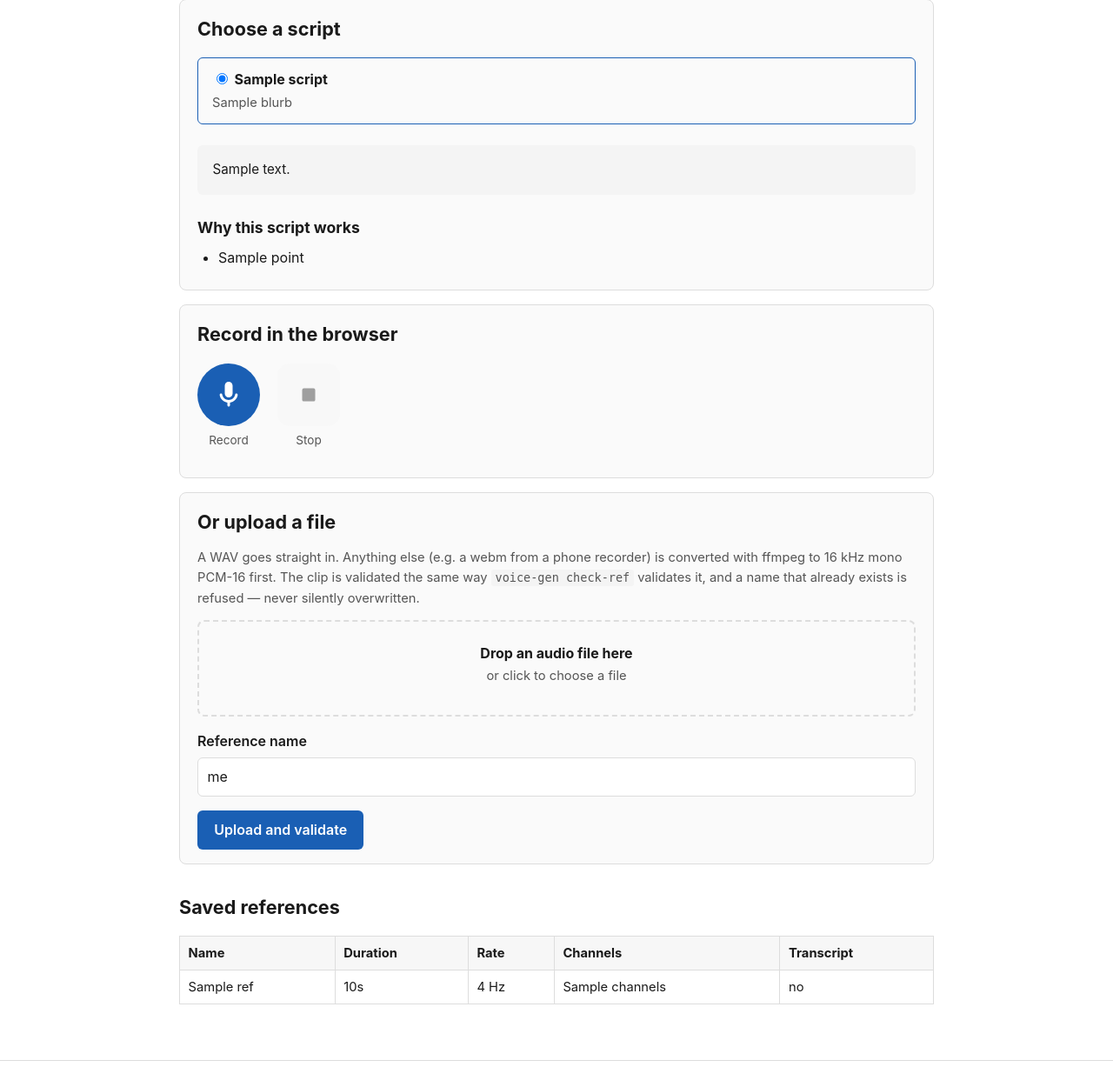
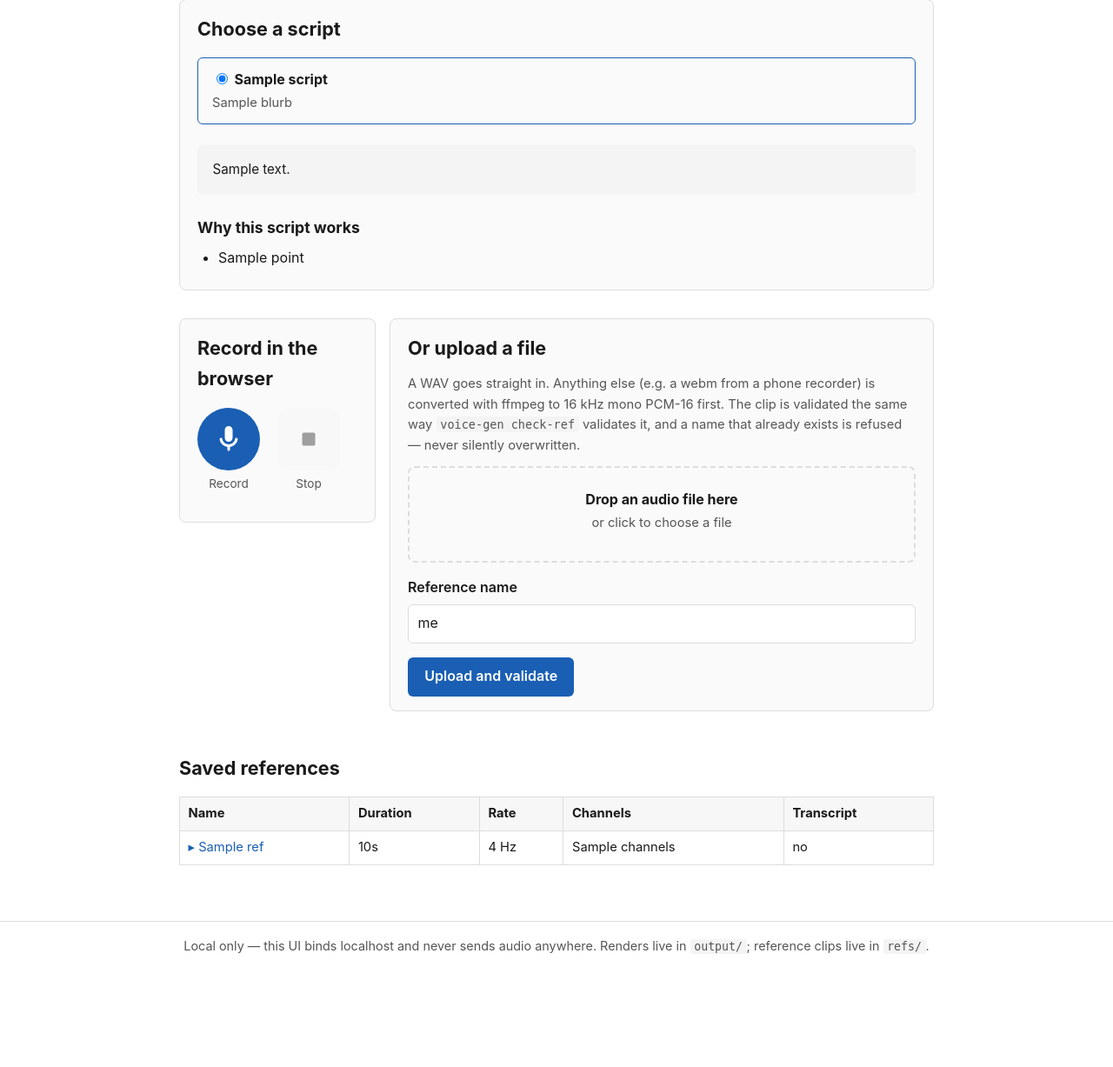
Before and after one commit to enonymous1/voice-generator, a Flask app: template src/voice_generator/web/templates/setup.html in a window 1280 px wide. Shown: the part 406-1633 px from the top of the page at 87% size. After the commit the page ends 1502 px from the top, so only its background shows below. Run offline with Flask 3, Linux system fonts and the light colour scheme; the template is opened without the code that fills it: most values are stand-ins (such as "Sample title", 1, 10 or a date in 2020).

Commit message:
release: v0.5.8 — clickable references + 1:3 setup grid
Saved references are clickable now: clicking a name opens a detail
row under it with an audio player for the clip and its transcript, so
the words can be checked against the audio. Opening one row closes
(and stops) any other. New /refs/<name>.wav|txt route, same
path-traversal guard as the output downloads. Record in the browser
and upload sit side by side now, record 1 part to upload's 3 (record
is just the two buttons; upload gets the room); they stack on narrow
screens.

```diff
--- a/src/voice_generator/__init__.py
+++ b/src/voice_generator/__init__.py
@@ -1,3 +1,3 @@
 """voice-generator — local FOSS voice cloning (Stage 1 of the Digital Twin pipeline)."""
 
-__version__ = "0.5.7"
+__version__ = "0.5.8"
--- a/src/voice_generator/web/app.py
+++ b/src/voice_generator/web/app.py
@@ -91,6 +91,11 @@ class WebConfig:
                 entry["error"] = str(exc)
             txt = self.refs_dir / f"{wav.stem}.txt"
             entry["has_transcript"] = txt.is_file()
+            if txt.is_file():
+                try:
+                    entry["transcript"] = txt.read_text(encoding="utf-8")
+                except OSError:
+                    pass  # transcript unreadable: show the row without it
             refs.append(entry)
         return refs
 
@@ -347,6 +352,17 @@ def create_app(config: WebConfig | None = None) -> Flask:
             abort(404)
         return send_file(target)
 
+    @app.get("/refs/<path:filename>")
+    def ref_file(filename: str):
+        """Serve a reference WAV or transcript from the refs directory only."""
+        if Path(filename).suffix.lower() not in (".wav", ".txt"):
+            abort(404)
+        base = cfg.refs_dir.resolve()
+        target = (base / filename).resolve()
+        if not target.is_relative_to(base) or not target.is_file():
+            abort(404)
+        return send_file(target)
+
     return app
 
 
--- a/src/voice_generator/web/static/style.css
+++ b/src/voice_generator/web/static/style.css
@@ -108,6 +108,39 @@ pre {
 }
 
 pre code { background: none; padding: 0; }
+
+/* Setup page: record (1 part) beside upload (3 parts); stack on
+   narrow screens. */
+.setup-grid {
+  display: grid;
+  grid-template-columns: 1fr 3fr;
+  gap: 1rem;
+  align-items: start;
+}
+
+@media (max-width: 700px) {
+  .setup-grid { grid-template-columns: 1fr; }
+}
+
+/* Saved references: the name is a toggle that opens a detail row
+   with a player and the transcript. */
+.ref-toggle {
+  background: none;
+  border: none;
+  padding: 0;
+  margin: 0;
+  font: inherit;
+  color: var(--accent);
+  cursor: pointer;
+  text-align: left;
+}
+
+.ref-toggle::before { content: "▸ "; }
+.ref-toggle[aria-expanded="true"]::before { content: "▾ "; }
+
+.ref-detail audio { width: 100%; margin: 0.5rem 0; }
+
+.ref-transcript { margin: 0.5rem 0 0; white-space: pre-wrap; }
 
 /* A short explanation under a form label. */
 .field-hint {
--- a/src/voice_generator/web/templates/setup.html
+++ b/src/voice_generator/web/templates/setup.html
@@ -47,6 +47,7 @@ automatically.</p>
   </div>
 </section>
 
+<div class="setup-grid">
 <section class="card" aria-label="Record in the browser">
   <h2>Record in the browser</h2>
   <div id="rec-unsupported" class="callout warn" hidden>
@@ -99,6 +100,7 @@ automatically.</p>
     <input type="submit" value="Upload and validate">
   </form>
 </section>
+</div>
 
 <h2>Saved references</h2>
 {% if refs %}
@@ -108,11 +110,21 @@ automatically.</p>
   <tbody>
     {% for r in refs %}
     <tr>
-      <td>{{ r.name }}</td>
+      <td><button type="button" class="ref-toggle" aria-expanded="false">{{ r.name }}</button></td>
       <td>{% if r.duration_s is defined %}{{ r.duration_s }}s{% else %}—{% endif %}</td>
       <td>{% if r.sample_rate is defined %}{{ r.sample_rate }} Hz{% else %}—{% endif %}</td>
       <td>{% if r.channels is defined %}{{ r.channels }}{% else %}—{% endif %}</td>
       <td>{% if r.has_transcript %}yes{% else %}no{% endif %}</td>
+    </tr>
+    <tr class="ref-detail" hidden>
+      <td colspan="5">
+        <audio controls preload="metadata" src="{{ url_for('ref_file', filename=r.wav) }}"></audio>
+        {% if r.transcript is defined %}
+        <p class="ref-transcript">{{ r.transcript }}</p>
+        {% else %}
+        <p class="muted">No transcript saved for this reference.</p>
+        {% endif %}
+      </td>
     </tr>
     {% endfor %}
   </tbody>
@@ -174,6 +186,24 @@ automatically.</p>
     showFile(file);
   });
   fileInput.addEventListener("change", function () { showFile(fileInput.files[0]); });
+
+  // Saved references: clicking a name opens its detail row (player +
+  // transcript) and closes any other open one, stopping its audio.
+  document.querySelectorAll(".ref-toggle").forEach(function (btn) {
+    btn.addEventListener("click", function () {
+      var detail = btn.closest("tr").nextElementSibling;
+      var opening = detail.hidden;
+      document.querySelectorAll(".ref-detail").forEach(function (row) {
+        row.hidden = true;
+        row.querySelectorAll("audio").forEach(function (a) { a.pause(); });
+      });
+      document.querySelectorAll(".ref-toggle").forEach(function (b) {
+        b.setAttribute("aria-expanded", "false");
+      });
+      detail.hidden = !opening;
+      btn.setAttribute("aria-expanded", opening ? "true" : "false");
+    });
+  });
 
   if (!supported) return;
 
```
Also changed, not shown: tests/test_web.py (+44 -0 lines), CHANGELOG.md, README.md.
